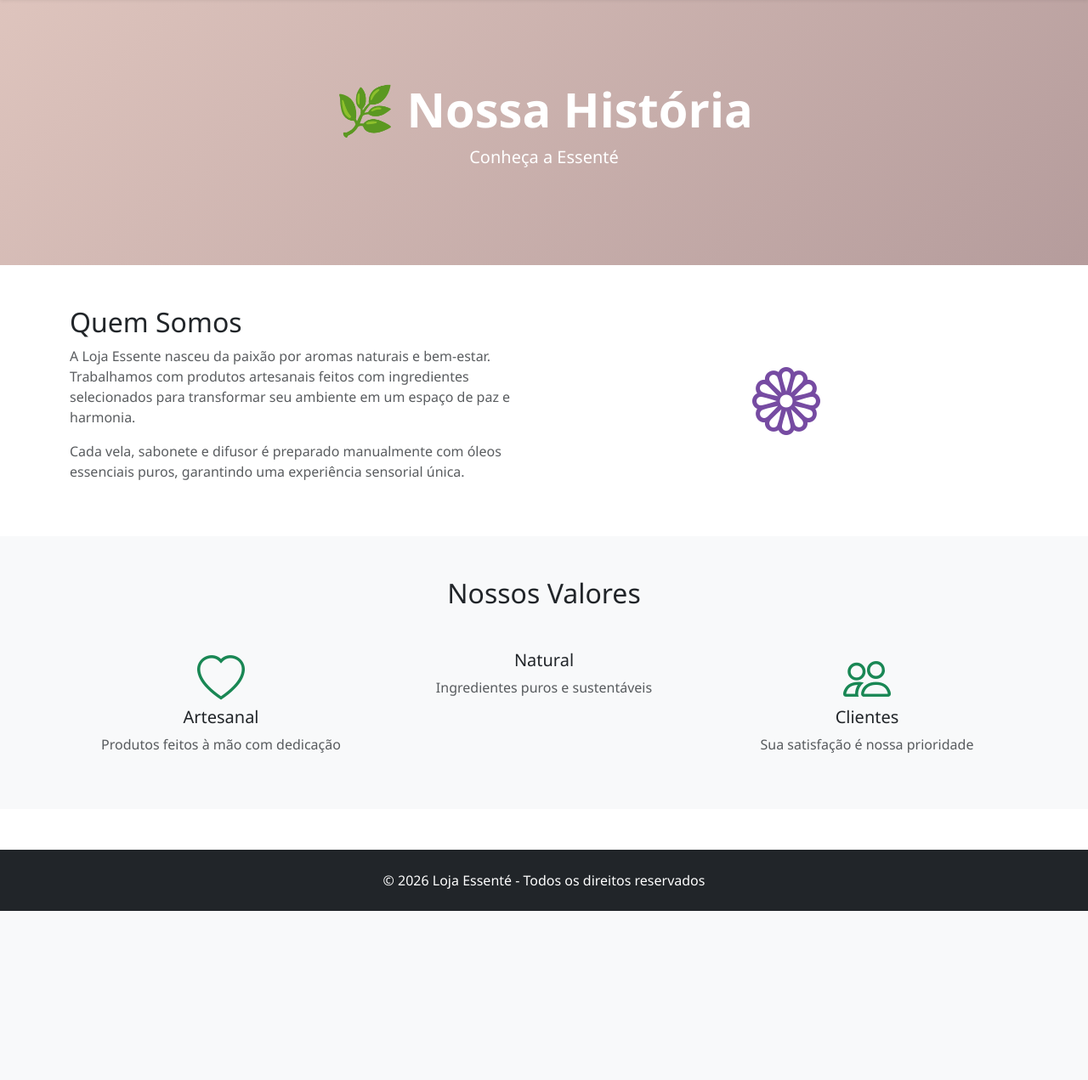
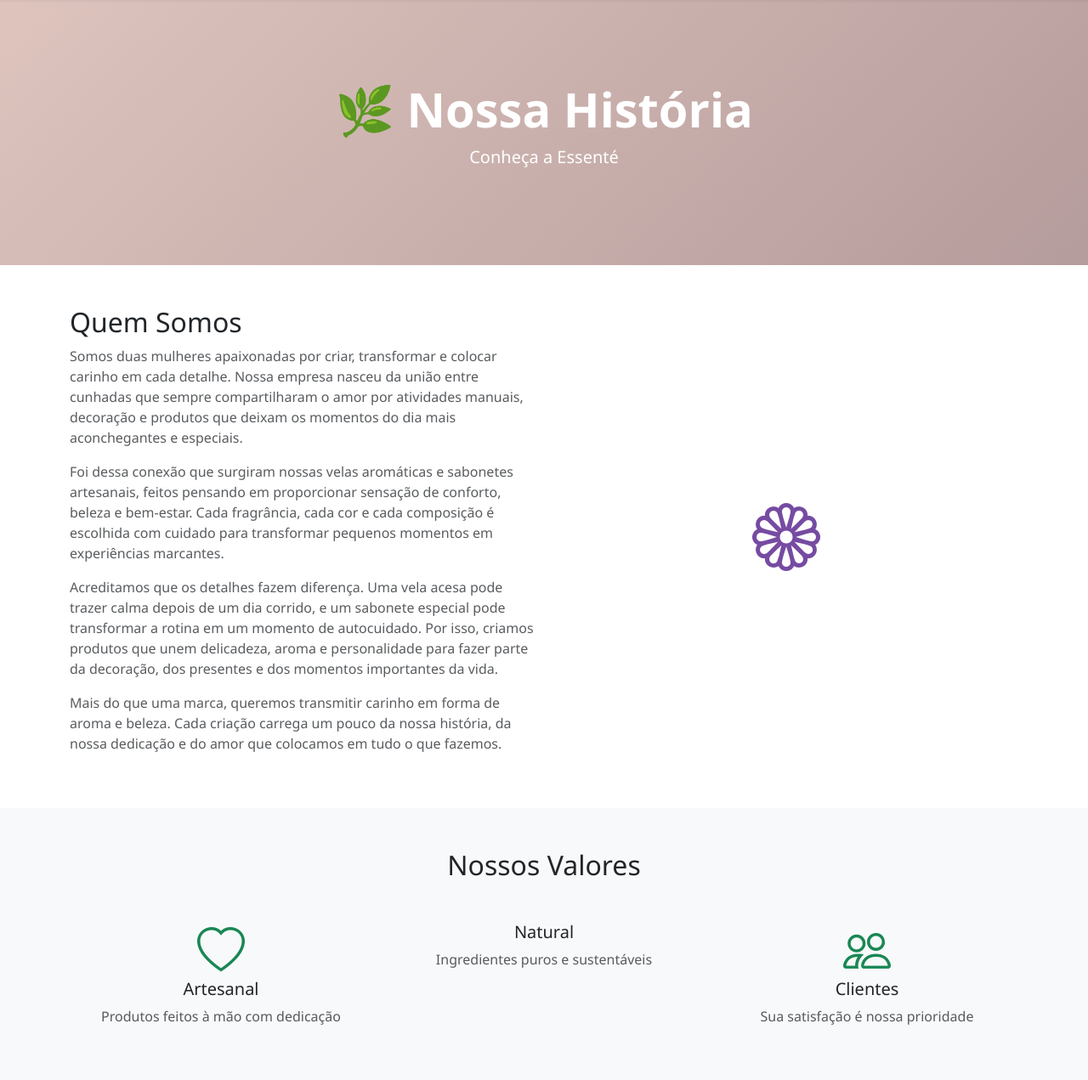
Before and after one commit to victorrobles-dev/loja-essente, a Django app: page /sobre/ in a window 1280 px wide. Shown: the part 127-1398 px from the top of the page at 85% size. Before the commit the page ends 1199 px from the top, so only its background shows below. Run offline with Django 5.2, Linux system fonts and the light colour scheme; parts of the project's set-up code (start-up, migrations or seed data) failed here and were passed over.

Commit message:
Adição de descrição correta na página Sobre e adição de migration para criar superusuário

```diff
--- a/templates/loja/sobre.html
+++ b/templates/loja/sobre.html
@@ -15,13 +15,18 @@
         <div class="col-md-6">
             <h2>Quem Somos</h2>
             <p class="text-muted">
-                A Loja Essente nasceu da paixão por aromas naturais e bem-estar.
-                Trabalhamos com produtos artesanais feitos com ingredientes selecionados
-                para transformar seu ambiente em um espaço de paz e harmonia.
+                Somos duas mulheres apaixonadas por criar, transformar e colocar carinho em cada detalhe. Nossa empresa nasceu da união entre cunhadas que sempre compartilharam o amor por atividades manuais, decoração e produtos que deixam os momentos do dia mais aconchegantes e especiais.
             </p>
             <p class="text-muted">
-                Cada vela, sabonete e difusor é preparado manualmente com óleos essenciais
-                puros, garantindo uma experiência sensorial única.
+                Foi dessa conexão que surgiram nossas velas aromáticas e sabonetes artesanais, feitos pensando em proporcionar sensação de conforto, beleza e bem-estar. Cada fragrância, cada cor e cada composição é escolhida com cuidado para transformar pequenos momentos em experiências marcantes.
+            </p>
+
+            <p class="text-muted">
+                Acreditamos que os detalhes fazem diferença. Uma vela acesa pode trazer calma depois de um dia corrido, e um sabonete especial pode transformar a rotina em um momento de autocuidado. Por isso, criamos produtos que unem delicadeza, aroma e personalidade para fazer parte da decoração, dos presentes e dos momentos importantes da vida.
+            </p>
+
+            <p class="text-muted">
+                Mais do que uma marca, queremos transmitir carinho em forma de aroma e beleza. Cada criação carrega um pouco da nossa história, da nossa dedicação e do amor que colocamos em tudo o que fazemos.
             </p>
         </div>
         <div class="col-md-6 text-center">
```
Also changed, not shown: loja/migrations/0002_criar_superuser.py (added).
